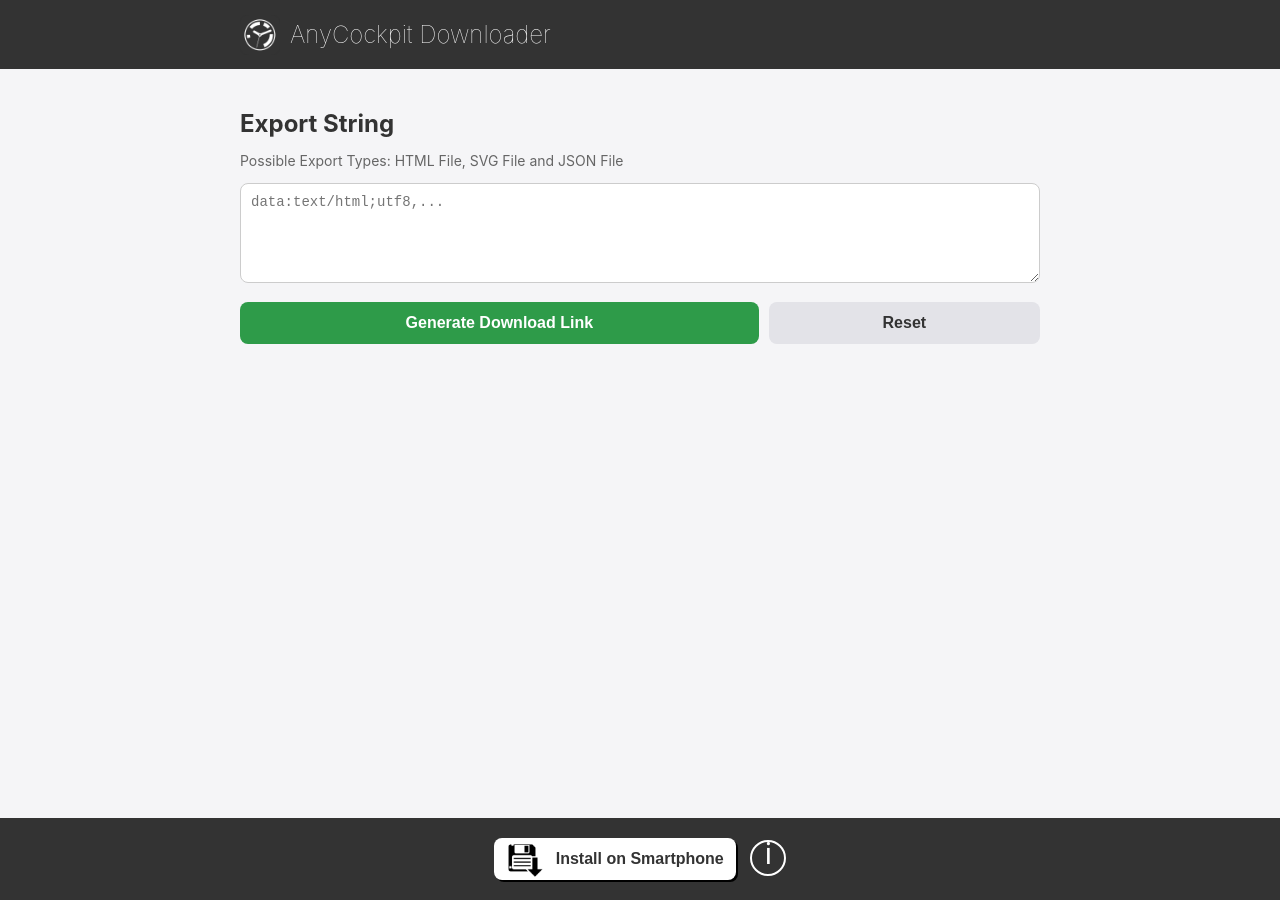
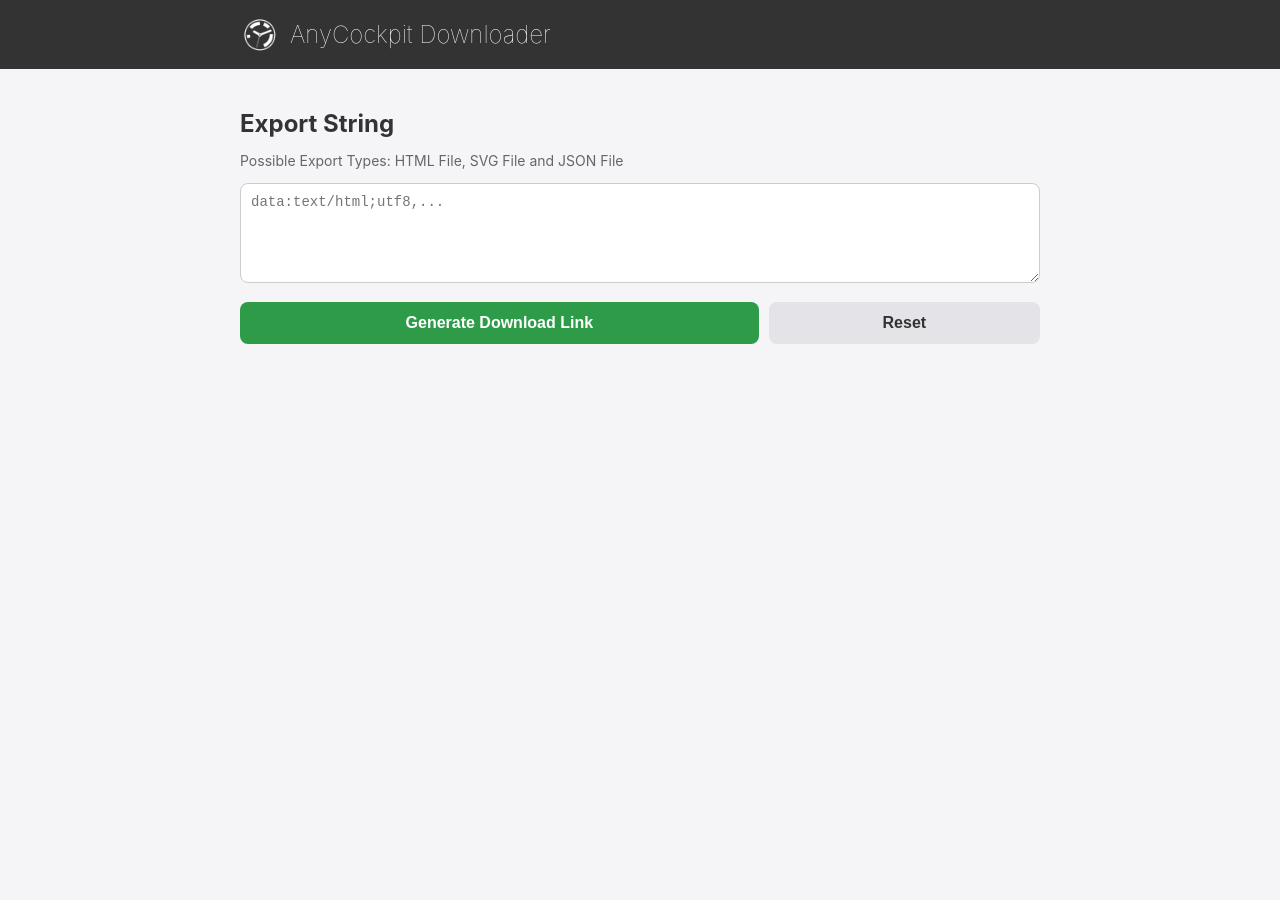
Before and after one commit to derivat3/pebble-watchface-any-cockpit, a Jekyll site: the page docs/downloader/index.html, which Jekyll copies as it is, in a window 1280 px wide. Built offline with Jekyll 4.4.1, drawn with Linux system fonts in a browser that asks for light colours.

Commit message:
hide PWA install button

```diff
--- a/docs/downloader/index.html
+++ b/docs/downloader/index.html
@@ -106,8 +106,7 @@
         margin-left: -50%;
       }
       #pwaInstallWrapper {
-        /* display: none; */
-        display: inline-block;
+        display: none;
         margin: 20px auto;
       }
       .pwaInstallBtnStyle {
```
Also changed, not shown: other parts of docs/downloader/index.html (+0 -1 lines).
